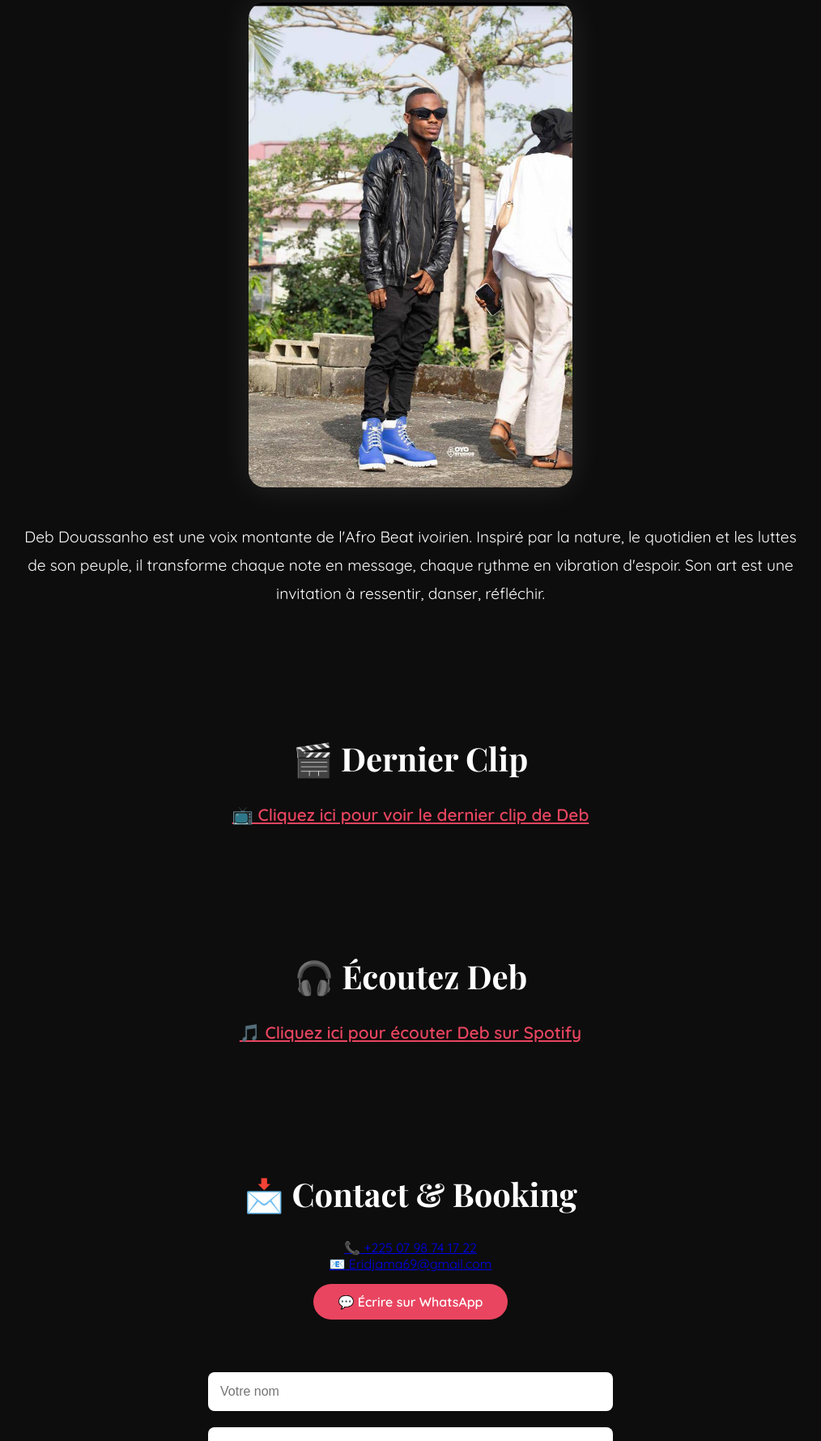
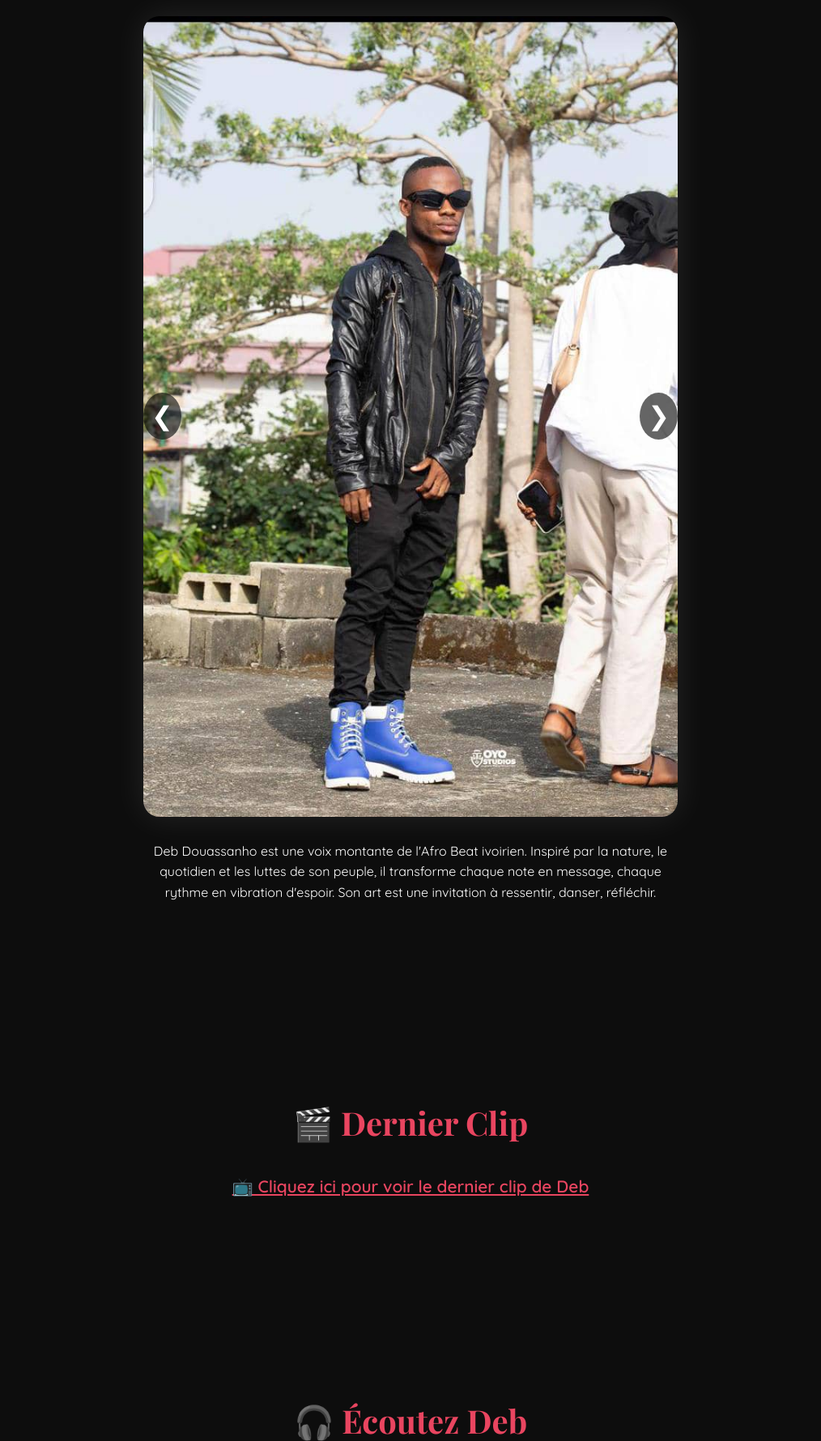
Before and after one commit to babidibot/debdouassanho-site, a plain HTML site: page index.html in a window 1280 px wide. Shown: the part 1020-2800 px from the top of the page at 81% size, without its empty margins (133-1147 px from the left). Drawn offline with nearby package versions, Linux system fonts and the light colour scheme.

Commit message:
Update index.html

```diff
--- a/index.html
+++ b/index.html
@@ -2,19 +2,18 @@
 <html lang="fr">
 <head>
   <meta charset="UTF-8" />
-  <meta name="viewport" content="width=device-width, initial-scale=1.0" />
+  <meta name="viewport" content="width=device-width, initial-scale=1" />
   <meta name="description" content="Deb Douassanho - Artiste Afro Beat ivoirien engagé. Clips, musique, réseaux sociaux et contact." />
   <meta property="og:title" content="Deb Douassanho - Artiste Afro Beat" />
   <meta property="og:description" content="Plongez dans l'univers vibrant et engagé de Deb Douassanho, artiste Afro Beat ivoirien." />
   <meta property="og:image" content="cover.jpg" />
   <meta property="og:type" content="website" />
   <title>Deb Douassanho - Afro Beat Ivoirien</title>
-  <link href="https://fonts.googleapis.com/css2?family=Quicksand:wght@400;600&family=Playfair+Display:wght@700&display=swap" rel="stylesheet">
+  <link href="https://fonts.googleapis.com/css2?family=Quicksand:wght@400;600&family=Playfair+Display:wght@700&display=swap" rel="stylesheet" />
   <style>
+    /* Reset */
     * {
-      margin: 0;
-      padding: 0;
-      box-sizing: border-box;
+      margin: 0; padding: 0; box-sizing: border-box;
     }
     html {
       scroll-behavior: smooth;
@@ -25,6 +24,7 @@
       color: white;
       text-align: center;
       overflow-x: hidden;
+      line-height: 1.6;
     }
     header {
       height: 100vh;
@@ -38,6 +38,9 @@
       opacity: 0;
       transform: translateY(40px);
       animation: fadeInUp 1s ease-out forwards 0.3s;
+    }
+    header h1, header p {
+      animation: floatPulse 3s ease-in-out infinite;
     }
     header h1 {
       font-family: 'Playfair Display', serif;
@@ -64,16 +67,23 @@
       font-weight: bold;
       transition: color 0.3s;
     }
-    nav a:hover {
+    nav a:hover,
+    nav a:focus {
       color: #e94560;
+      outline: none;
+    }
+    main {
+      max-width: 1000px;
+      margin: auto;
+      padding: 20px 10px;
     }
     section {
       padding: 80px 20px;
-      max-width: 1000px;
-      margin: auto;
       opacity: 0;
       transform: translateY(40px);
       transition: all 0.8s ease;
+      max-width: 700px;
+      margin: 0 auto 80px;
     }
     section.visible {
       opacity: 1;
@@ -83,18 +93,55 @@
       font-family: 'Playfair Display', serif;
       font-size: 2.5em;
       margin-bottom: 30px;
+      color: #e94560;
     }
-    .about img {
+    /* Carousel styles */
+    .carousel {
+      position: relative;
+      overflow: hidden;
+      border-radius: 20px;
+      box-shadow: 0 0 40px rgba(255, 255, 255, 0.1);
+      margin-bottom: 30px;
+    }
+    .carousel-track {
+      display: flex;
+      transition: transform 0.5s ease;
+    }
+    .carousel-track img {
+      min-width: 100%;
+      height: auto;
+      transition: transform 0.5s ease, filter 0.3s ease;
+      user-select: none;
+    }
+    .carousel-track img:hover {
+      transform: scale(1.03);
+      filter: brightness(1.1);
+    }
+    .carousel-buttons {
+      position: absolute;
+      top: 50%;
       width: 100%;
-      max-width: 400px;
-      border-radius: 20px;
-      margin: 20px auto;
-      box-shadow: 0 0 40px rgba(255, 255, 255, 0.1);
+      display: flex;
+      justify-content: space-between;
+      transform: translateY(-50%);
+      pointer-events: none;
     }
-    .about p {
-      font-size: 1.2em;
-      margin-top: 20px;
-      line-height: 1.8;
+    .carousel-button {
+      background: rgba(0,0,0,0.6);
+      border: none;
+      color: white;
+      font-size: 2em;
+      padding: 10px;
+      cursor: pointer;
+      pointer-events: auto;
+      transition: background 0.3s;
+      border-radius: 50%;
+      user-select: none;
+    }
+    .carousel-button:hover,
+    .carousel-button:focus {
+      background: rgba(0,0,0,0.9);
+      outline: none;
     }
     iframe {
       width: 90%;
@@ -103,6 +150,8 @@
       border: none;
       border-radius: 20px;
       box-shadow: 0 0 30px rgba(0,0,0,0.4);
+      margin: 20px auto;
+      display: block;
     }
     .whatsapp-button, .social a {
       display: inline-block;
@@ -114,9 +163,12 @@
       text-decoration: none;
       font-weight: bold;
       transition: background 0.3s;
+      user-select: none;
     }
-    .whatsapp-button:hover, .social a:hover {
+    .whatsapp-button:hover, .whatsapp-button:focus,
+    .social a:hover, .social a:focus {
       background: #c12f4c;
+      outline: none;
     }
     form {
       display: flex;
@@ -132,6 +184,8 @@
       border: none;
       border-radius: 8px;
       font-size: 1em;
+      font-family: inherit;
+      resize: vertical;
     }
     form button {
       padding: 12px 30px;
@@ -143,15 +197,18 @@
       cursor: pointer;
       margin-top: 20px;
       transition: background 0.3s;
+      user-select: none;
     }
-    form button:hover {
+    form button:hover, form button:focus {
       background: #e94560;
+      outline: none;
     }
     footer {
       background: #111;
       color: #ccc;
       padding: 40px 20px;
       font-size: 0.9em;
+      text-align: center;
     }
     @keyframes fadeInUp {
       to {
@@ -159,15 +216,26 @@
         transform: translateY(0);
       }
     }
+    @keyframes floatPulse {
+      0%, 100% {
+        transform: translateY(0);
+        opacity: 0.9;
+      }
+      50% {
+        transform: translateY(-10px);
+        opacity: 1;
+      }
+    }
   </style>
 </head>
 <body>
-  <header>
+
+<header role="banner">
   <h1>Deb Douassanho</h1>
   <p>Vivez l'expérience Afro Beat autrement. Authentique. Engagé. Vibrant.</p>
 </header>
 
-  <nav>
+<nav role="navigation" aria-label="Menu principal">
   <a href="#about">À propos</a>
   <a href="#video">Clip</a>
   <a href="#listen">Écouter</a>
@@ -175,54 +243,64 @@
 </nav>
 
 <main>
-    <section id="about" class="about">
+  <section id="about" tabindex="-1">
     <h2>Qui est Deb ?</h2>
-      <img src="IMG-20250619-WA0245.jpg" alt="Portrait de Deb Douassanho">
+    <div class="carousel" aria-label="Galerie photos de Deb Douassanho">
+      <div class="carousel-track" id="carouselTrack">
+        <img src="IMG-20250619-WA0245.jpg" alt="Deb Douassanho photo 1" />
+        <img src="IMG-20250619-WA0246.jpg" alt="Deb Douassanho photo 2" />
+        <img src="IMG-20250619-WA0247.jpg" alt="Deb Douassanho photo 3" />
+      </div>
+      <div class="carousel-buttons">
+        <button class="carousel-button" aria-label="Image précédente" onclick="moveSlide(-1)">&#10094;</button>
+        <button class="carousel-button" aria-label="Image suivante" onclick="moveSlide(1)">&#10095;</button>
+      </div>
+    </div>
     <p>Deb Douassanho est une voix montante de l'Afro Beat ivoirien. Inspiré par la nature, le quotidien et les luttes de son peuple, il transforme chaque note en message, chaque rythme en vibration d'espoir. Son art est une invitation à ressentir, danser, réfléchir.</p>
   </section>
 
-    <section id="video">
+  <section id="video" tabindex="-1">
     <h2>🎬 Dernier Clip</h2>
-      <p><a href="https://www.youtube.com/@debdouassanho/videos" target="_blank" style="color: #e94560; font-size: 1.3em; text-decoration: underline; font-weight: bold;">📺 Cliquez ici pour voir le dernier clip de Deb</a></p>
+    <p><a href="https://www.youtube.com/@debdouassanho/videos" target="_blank" rel="noopener noreferrer" style="color: #e94560; font-size: 1.3em; font-weight: bold; text-decoration: underline;">📺 Cliquez ici pour voir le dernier clip de Deb</a></p>
   </section>
 
-    <section id="listen">
+  <section id="listen" tabindex="-1">
     <h2>🎧 Écoutez Deb</h2>
-  <p><a href="https://open.spotify.com/artist/1rAv1XzvFry8Zy6mTM7JgE" target="_blank" style="color: #e94560; font-size: 1.3em; text-decoration: underline; font-weight: bold;">🎵 Cliquez ici pour écouter Deb sur Spotify</a></p>
+    <p><a href="https://open.spotify.com/artist/1rAv1XzvFry8Zy6mTM7JgE" target="_blank" rel="noopener noreferrer" style="color: #e94560; font-size: 1.3em; font-weight: bold; text-decoration: underline;">🎵 Cliquez ici pour écouter Deb sur Spotify</a></p>
   </section>
 
-    <section id="contact">
+  <section id="contact" tabindex="-1">
     <h2>📩 Contact & Booking</h2>
-      <p><a href="tel:+2250798741722">📞 +225 07 98 74 17 22</a></p>
-      <p><a href="mailto:Eridjama69@gmail.com">📧 Eridjama69@gmail.com</a></p>
-      <a class="whatsapp-button" href="https://wa.me/2250798741722" target="_blank" rel="noopener">💬 Écrire sur WhatsApp</a>
-      <form>
-        <input type="text" placeholder="Votre nom" required>
-        <input type="email" placeholder="Votre email" required>
-        <textarea rows="5" placeholder="Votre message..." required></textarea>
+    <p><a href="tel:+2250798741722" style="color: white; text-decoration: underline;">📞 +225 07 98 74 17 22</a></p>
+    <p><a href="mailto:Eridjama69@gmail.com" style="color: white; text-decoration: underline;">📧 Eridjama69@gmail.com</a></p>
+    <a class="whatsapp-button" href="https://wa.me/2250798741722" target="_blank" rel="noopener noreferrer" aria-label="Écrire sur WhatsApp">💬 Écrire sur WhatsApp</a>
+    <form aria-label="Formulaire de contact" onsubmit="event.preventDefault(); alert('Merci pour votre message !'); this.reset();">
+      <input type="text" name="name" placeholder="Votre nom" required aria-required="true" />
+      <input type="email" name="email" placeholder="Votre email" required aria-required="true" />
+      <textarea name="message" rows="5" placeholder="Votre message..." required aria-required="true"></textarea>
       <button type="submit">Envoyer</button>
     </form>
   </section>
 
-    <section class="newsletter">
+  <section class="newsletter" tabindex="-1">
     <h2>📰 Abonnez-vous à la newsletter</h2>
     <p>Recevez les dernières actus, clips, dates et exclusivités de Deb.</p>
-      <form>
-        <input type="email" placeholder="Votre email" required>
+    <form aria-label="Formulaire d'abonnement à la newsletter" onsubmit="event.preventDefault(); alert('Merci pour votre abonnement !'); this.reset();">
+      <input type="email" name="newsletter-email" placeholder="Votre email" required aria-required="true" />
       <button type="submit">S'abonner</button>
     </form>
   </section>
 
-    <section class="social">
+  <section class="social" tabindex="-1">
     <h2>🔗 Suivez Deb</h2>
-      <a href="https://www.facebook.com/share/19GffTtBYW/" target="_blank">Facebook</a>
-      <a href="https://www.instagram.com/deb_douassanho" target="_blank">Instagram</a>
-      <a href="https://youtube.com/@debdouassanho" target="_blank">YouTube</a>
+    <a href="https://www.facebook.com/share/19GffTtBYW/" target="_blank" rel="noopener noreferrer" aria-label="Facebook de Deb">Facebook</a>
+    <a href="https://www.instagram.com/deb_douassanho" target="_blank" rel="noopener noreferrer" aria-label="Instagram de Deb">Instagram</a>
+    <a href="https://youtube.com/@debdouassanho" target="_blank" rel="noopener noreferrer" aria-label="YouTube de Deb">YouTube</a>
   </section>
 </main>
 
-  <footer>
-    <p>&copy; 2025 Deb Douassanho | Site conçu par LocalUp</p>
+<footer role="contentinfo">
+  <p>&copy; 2025 Deb Douassanho | Site réalisé par LocalUp</p>
 </footer>
 
 <script>
@@ -233,13 +311,20 @@
         entry.target.classList.add('visible');
       }
     });
-    }, {
-      threshold: 0.2
-    });
-
+  }, { threshold: 0.2 });
   document.querySelectorAll('section').forEach(section => {
     observer.observe(section);
   });
+
+  // Carousel logic
+  let index = 0;
+  const track = document.getElementById('carouselTrack');
+  const slides = track.children.length;
+  function moveSlide(step) {
+    index = (index + step + slides) % slides;
+    track.style.transform = `translateX(-${index * 100}%)`;
+  }
 </script>
+
 </body>
 </html>
```
Lines whose indentation alone changed are shown as unchanged.
